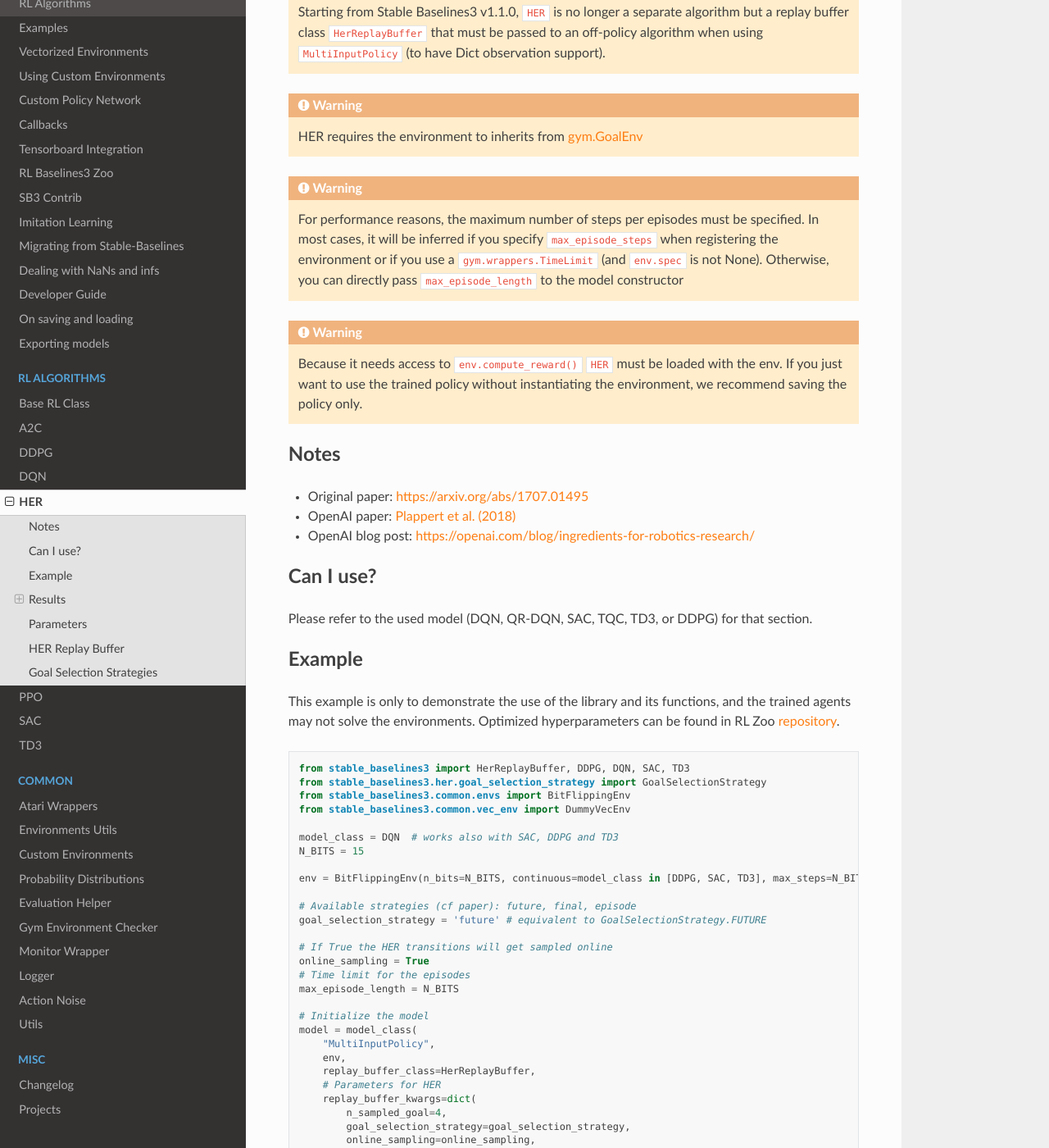
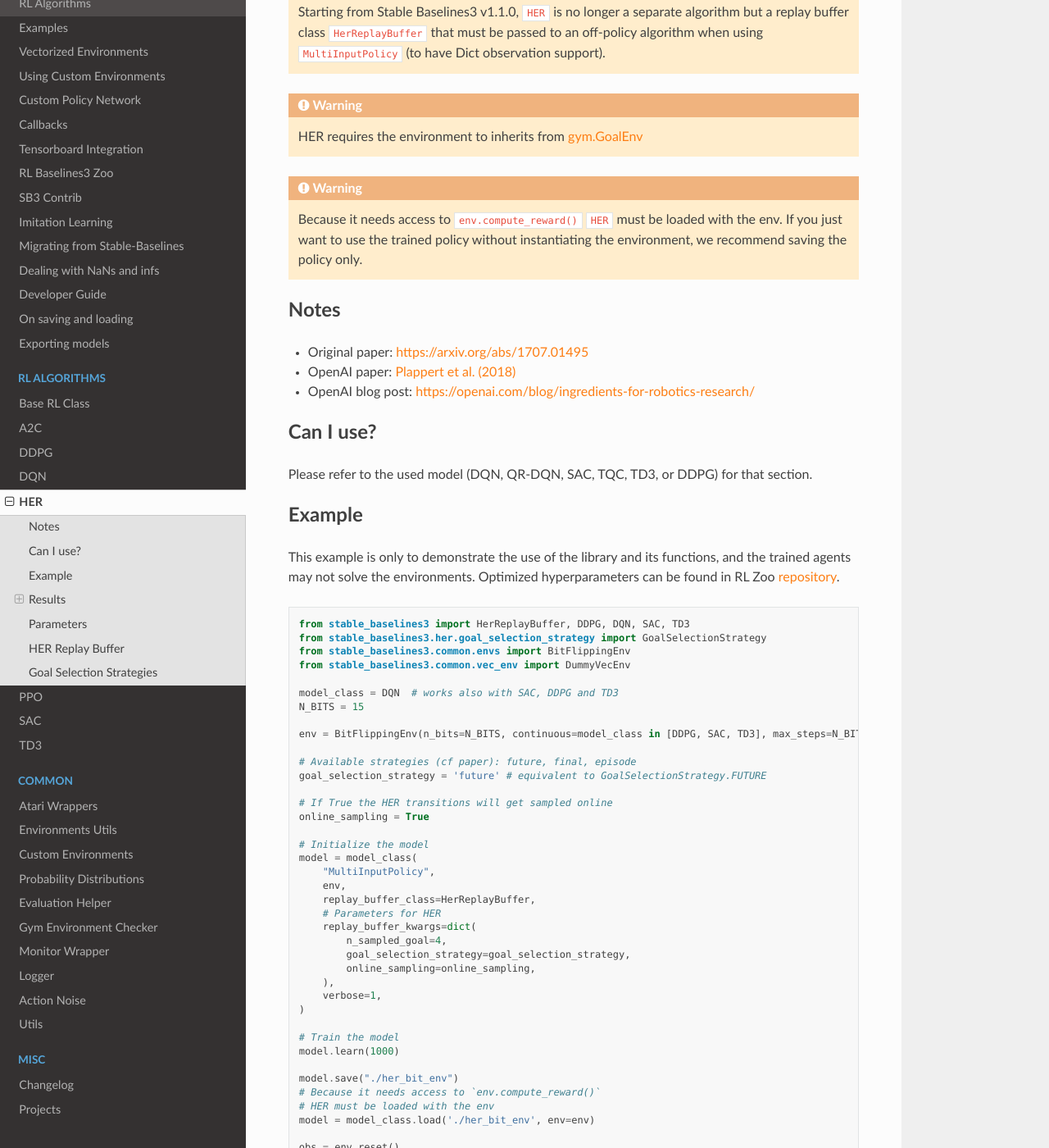
Before and after one commit to DLR-RM/stable-baselines3, a Sphinx documentation site: the page built from docs/modules/her.rst, in a window 1280 px wide and 1400 px high, scrolled down 463 px. Shown: the whole window at 82% size. Built offline with Sphinx 7.4.7 and the Read the Docs theme 2.0.0, drawn with Linux system fonts in a browser that asks for light colours; some of the changed text lies outside the part shown.

Commit message:
Remove max_episode_length for HerReplayBuffer kwargs

```diff
--- a/docs/guide/examples.rst
+++ b/docs/guide/examples.rst
@@ -449,9 +449,6 @@
       replay_buffer_kwargs=dict(
         n_sampled_goal=n_sampled_goal,
         goal_selection_strategy="future",
-        # IMPORTANT: because the env is not wrapped with a TimeLimit wrapper
-        # we have to manually specify the max number of steps per episode
-        max_episode_length=100,
         online_sampling=True,
       ),
       verbose=1,
--- a/docs/modules/her.rst
+++ b/docs/modules/her.rst
@@ -23,14 +23,6 @@
 .. warning::
 
     HER requires the environment to inherits from `gym.GoalEnv <https://github.com/openai/gym/blob/3394e245727c1ae6851b504a50ba77c73cd4c65b/gym/core.py#L160>`_
-
-
-.. warning::
-
-  For performance reasons, the maximum number of steps per episodes must be specified.
-  In most cases, it will be inferred if you specify ``max_episode_steps`` when registering the environment
-  or if you use a ``gym.wrappers.TimeLimit`` (and ``env.spec`` is not None).
-  Otherwise, you can directly pass ``max_episode_length`` to the model constructor
 
 
 .. warning::
@@ -77,8 +69,6 @@
 
     # If True the HER transitions will get sampled online
     online_sampling = True
-    # Time limit for the episodes
-    max_episode_length = N_BITS
 
     # Initialize the model
     model = model_class(
@@ -90,7 +80,6 @@
             n_sampled_goal=4,
             goal_selection_strategy=goal_selection_strategy,
             online_sampling=online_sampling,
-            max_episode_length=max_episode_length,
         ),
         verbose=1,
     )
```
Also changed, not shown: 2 other files.
